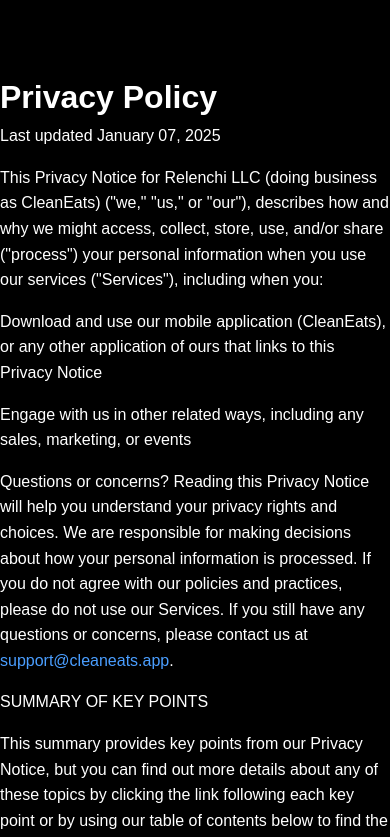
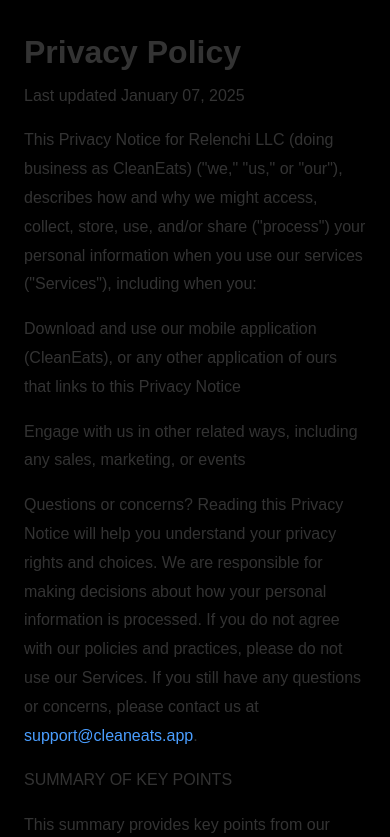
Before and after one commit to cadesix/cleaneatswebsite, a Next.js app: page /privacypolicy in a window 390 px wide. Shown: the top 837 px of the page. Built offline with nearby package versions, Linux system fonts and the light colour scheme.

Commit message:
mobile styling

```diff
--- a/app/privacypolicy/styles.module.css
+++ b/app/privacypolicy/styles.module.css
@@ -1,8 +1,56 @@
 .termsContainer {
-    max-width: 1000px;
+    max-width: 800px;
     margin: 0 auto;
-    padding-top: 72px;
+    padding: 2rem;
+    padding-bottom: calc(2rem + env(safe-area-inset-bottom, 4rem));
     line-height: 1.6;
+    color: #333;
+}
+
+@media (max-width: 768px) {
+    .termsContainer {
+        padding: 1.5rem;
+        padding-bottom: calc(1.5rem + env(safe-area-inset-bottom, 4rem));
+        font-size: 16px;
+        line-height: 1.8;
+    }
+
+    .termsHeader {
+        font-size: 2rem;
+        margin-bottom: 1.5rem;
+    }
+
+    .termsContent {
+        font-size: 1rem;
+        line-height: 1.8;
+    }
+
+    .sectionTitle {
+        font-size: 1.5rem;
+        margin-top: 2rem;
+        margin-bottom: 1rem;
+    }
+
+    .subsectionTitle {
+        font-size: 1.2rem;
+        margin-top: 1.5rem;
+        margin-bottom: 0.8rem;
+    }
+
+    .termsContainer p {
+        margin-bottom: 1.2rem;
+    }
+
+    .termsContainer ul {
+        margin-left: 1.5rem;
+        margin-bottom: 1.2rem;
+    }
+
+    .privacyTable th,
+    .privacyTable td {
+        padding: 0.5rem;
+        font-size: 0.9rem;
+    }
 }
 
 .termsHeader {
```
